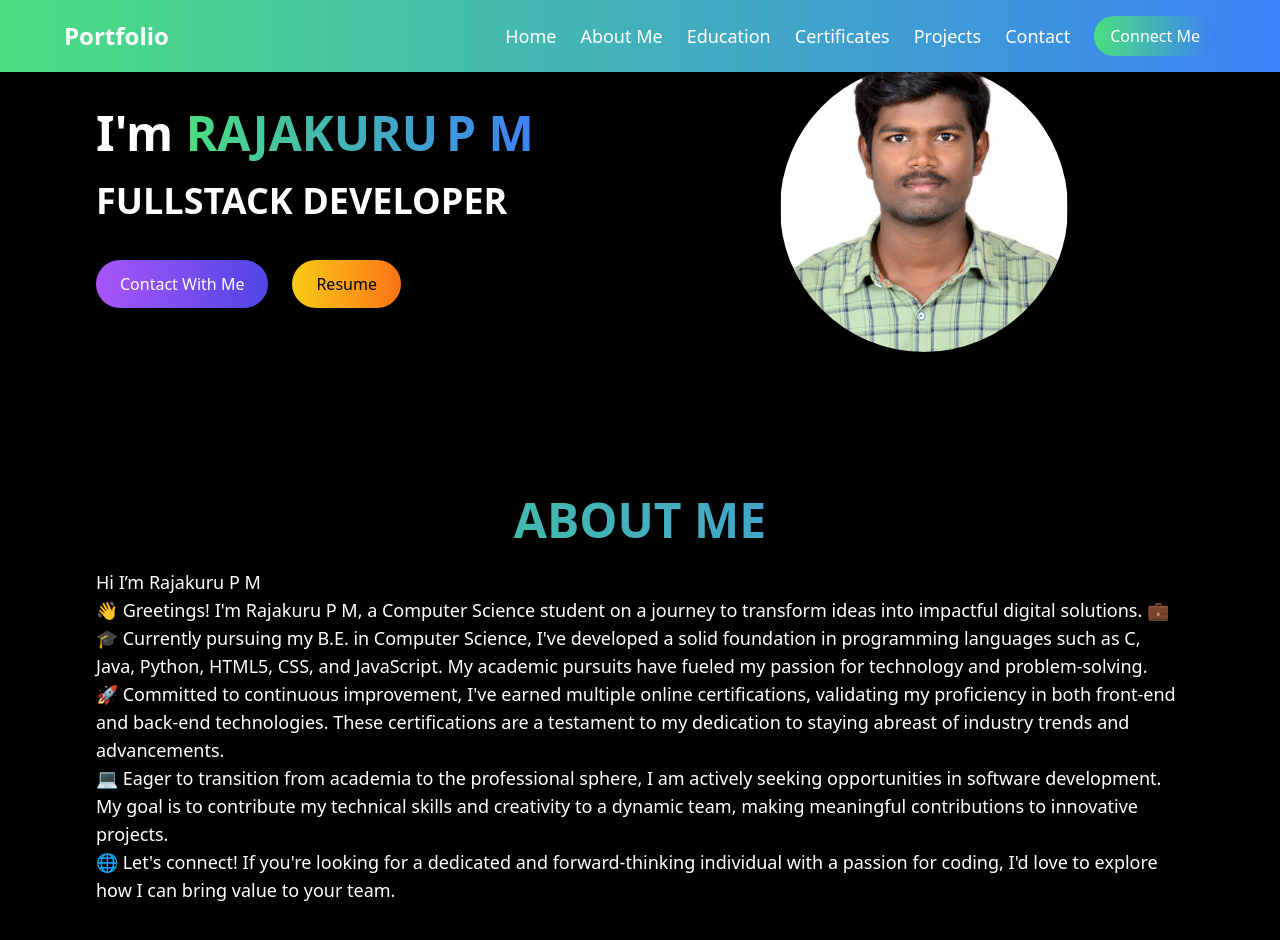
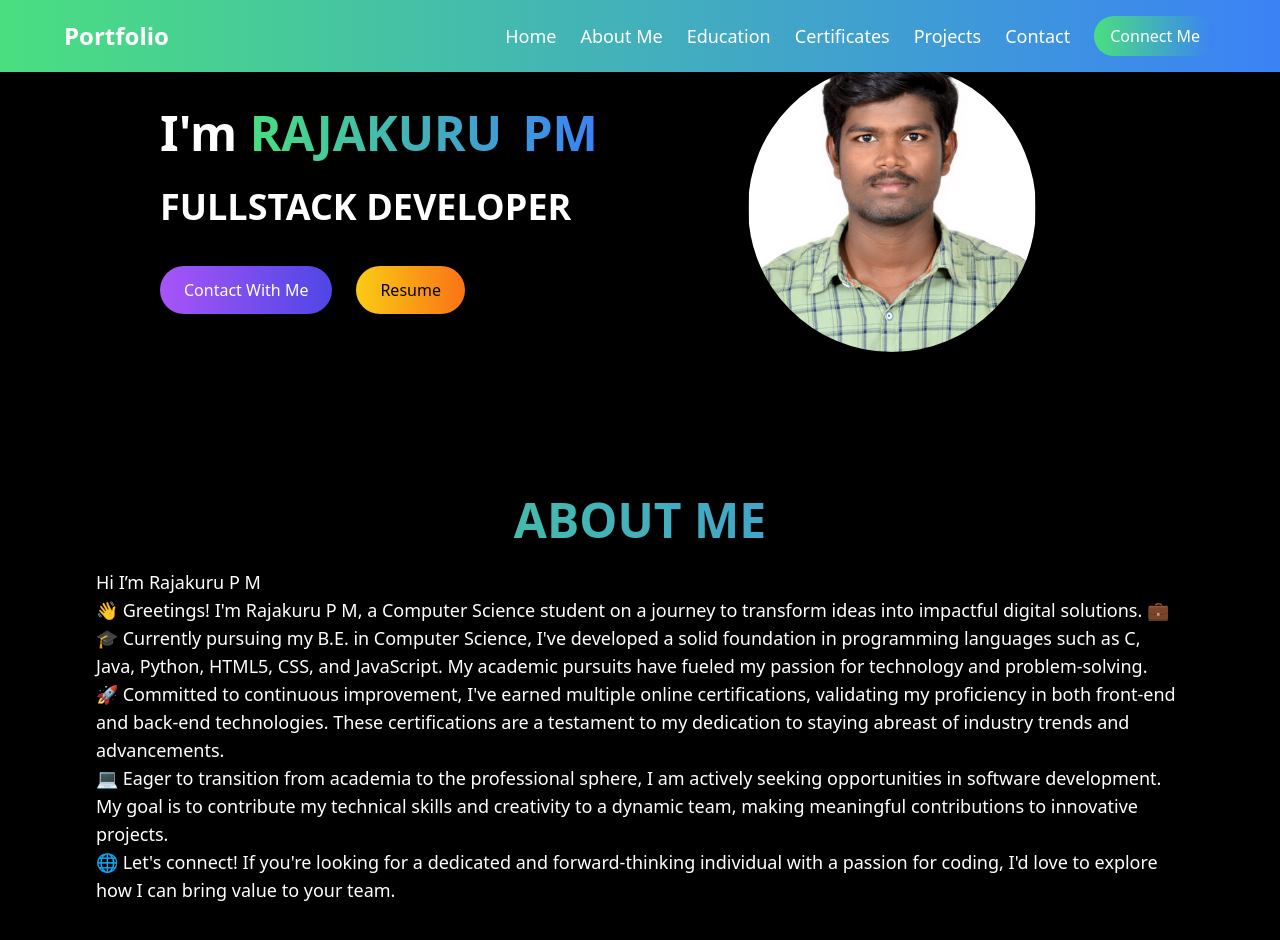
Before and after one commit to Rajakuruvpm/New_portfolio, a React (Vite) app: page / in a window 1280 px wide. Shown: the top 940 px of the page. Built offline with nearby package versions, Linux system fonts and the light colour scheme.

Commit message:
Update Hero.jsx

```diff
--- a/src/components/Hero.jsx
+++ b/src/components/Hero.jsx
@@ -1,23 +1,22 @@
 import React from 'react';
 import HeroImage from '../assets/raja.jpg';
-import resume from '../assets/resume.pdf'; // Ensure this path is correct
+import resume from '../assets/resume.pdf';
 
 const Hero = () => {
   return (
-    <div className="bg-black text-white py-16" id="home">
-      <div className="container mx-auto px-8 md:px-16 lg:px-24">
-        <div className="flex flex-col-reverse md:flex-row items-center gap-12">
+    <div className="bg-black text-white py-16 w-full" id="home">
+      <div className="w-full px-6 sm:px-12 md:px-20 lg:px-32 xl:px-40">
+        <div className="flex flex-col-reverse md:flex-row items-center gap-12 w-full">
 
           {/* Left Part: Text Content */}
-          <div className="flex-1 text-center md:text-left">
-            <h1 className="text-5xl font-bold mb-6">
+          <div className="flex-1 text-center md:text-left w-full">
+            <h1 className="text-5xl font-bold mb-6 leading-tight">
               I'm{" "}
               <span className="text-transparent bg-clip-text bg-gradient-to-r from-green-400 to-blue-500 block sm:inline">
-  RAJAKURU
-  <br className="sm:hidden" />
-  <span className="sm:ml-2">P M</span>
-</span>
+                RAJAKURU
 
+                <span className="sm:ml-2">  PM</span>
+              </span>
             </h1>
 
             <h1 className="text-4xl font-bold">
@@ -25,12 +24,10 @@
             </h1>
 
             <div className="mt-8 flex flex-col sm:flex-row sm:space-x-6 space-y-4 sm:space-y-0 justify-center md:justify-start">
-              {/* Contact Button with New Color */}
               <button className="bg-gradient-to-r from-purple-500 to-indigo-600 text-white px-6 py-3 rounded-full transform transition-transform duration-300 hover:scale-110">
                 Contact With Me
               </button>
 
-              {/* Resume Button with New Color */}
               <a
                 href={resume}
                 target="_blank"
@@ -44,7 +41,7 @@
           </div>
 
           {/* Right Part: Image */}
-          <div className="flex-1 flex justify-center">
+          <div className="flex-1 flex justify-center w-full">
             <img
               src={HeroImage}
               alt="Profile"
```
